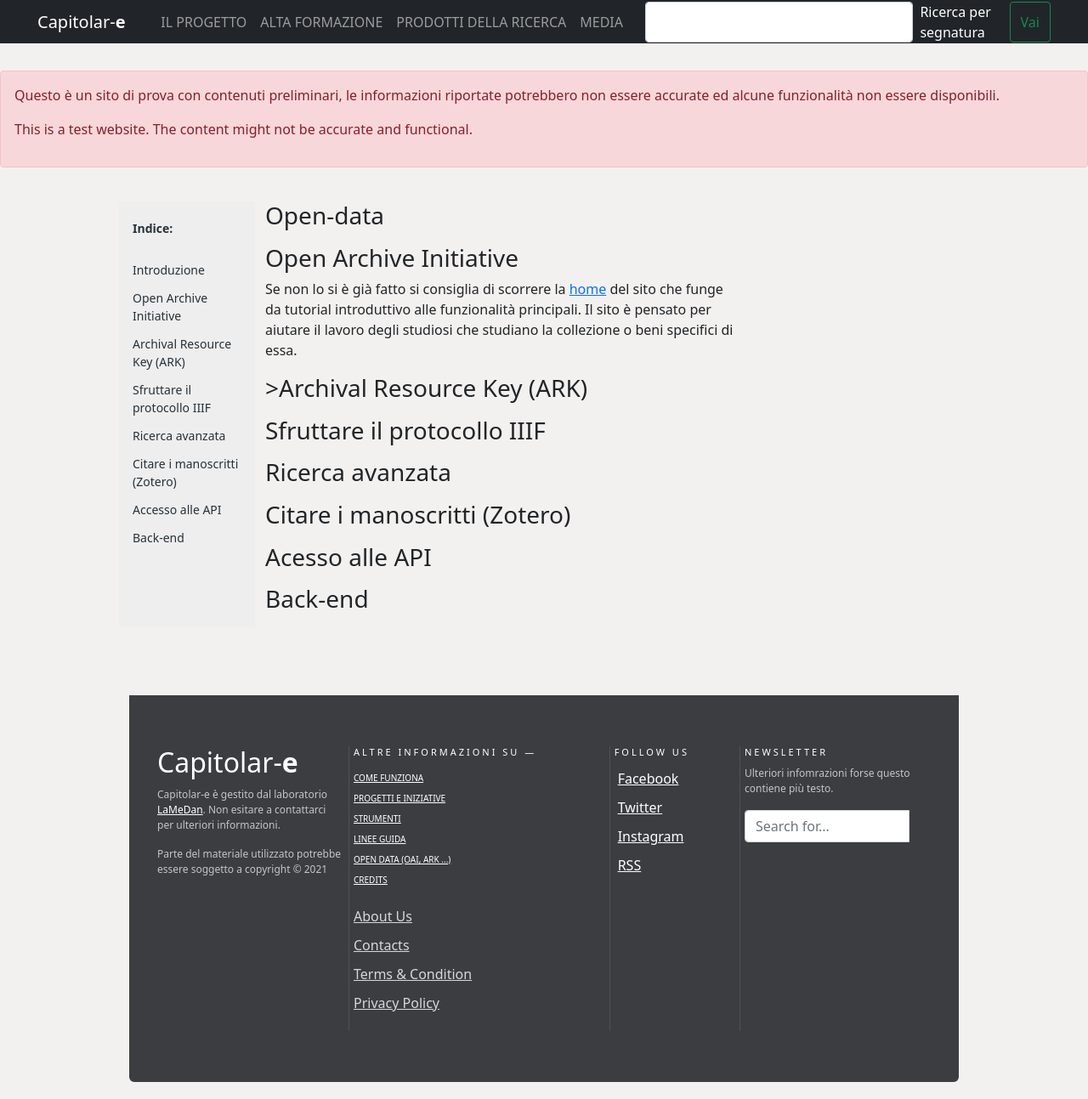
After one commit to AlessandroSaletti92/SitoBibCap, a Flask app: page /altaformazione in a window 1280 px wide. The commit adds this page. Shown: the whole page at 85% size. Run offline with Flask 2, Linux system fonts and the light colour scheme; some libraries are stand-ins or nearby versions.

Commit message:
Nuova versione

```diff
--- a/app.py
+++ b/app.py
@@ -32,6 +32,9 @@ def get_all_values(nested_dictionary):
         else:
             if (value == "") or (value is None):
                 nested_dictionary[key] = "Non disponibile"
+
+def sort_dec_int(var):
+	var['descrizione_interna'] = sorted(var['descrizione_interna'], key= lambda s: list(map(int, s['Descrizione_interna_id'].split('.'))))
 
 client = pymongo.MongoClient(databaseaddress_capitolare_mongo)
 
@@ -108,6 +111,18 @@ def opendata():
 def credits():
 	return render_template("credits.html")
 
+@app.route('/media')
+def media():
+	return render_template("media.html")
+
+@app.route('/altaformazione')
+def altaformazione():
+	return render_template("altaformazione.html")
+
+@app.route('/prodottidellaricerca')
+def prodottidellaricerca():
+	return render_template("prodottidellaricerca.html")
+
 @app.route('/bootstraptable')
 #TODO:remove
 def bootstraptable():
@@ -121,12 +136,16 @@ def search():
 		segnatura_id = segnaturecodici_dict[segnatura]
 		var = client.capitolare.codici.find_one({'segnatura_idx': segnatura_id})
 		get_all_values(var)
+		sort_dec_int(var)
+		#import pdb; pdb.set_trace()
 	return render_template("risultati2.html", codice=var)
 
 @app.route('/segnatura/<segnatura_id>')
 def segnatura(segnatura_id):
 	var = client.capitolare.codici.find_one({'segnatura_idx': segnatura_id})
+
 	get_all_values(var)
+	sort_dec_int(var)
 	return render_template("risultati2.html", codice=var)
 
 @app.route('/autocomplete', methods=['GET'])
--- /dev/null
+++ b/templates/altaformazione.html
@@ -0,0 +1,60 @@
+{% extends 'layout.html' %}
+{% block  body%}
+
+<div class="container withnavbar">
+    <br>
+    <div class="row">
+        <div class="sidenav">
+            <p><b>Indice:</b></p>
+            <a href="#intr">Introduzione</a>
+            <a href="#oai">Open Archive Initiative</a>
+            <a href="#ark">Archival Resource Key (ARK)</a>
+            <a href="#iiif">Sfruttare il protocollo IIIF</a>
+            <a href="#rice">Ricerca avanzata</a>
+            <a href="#cita">Citare i manoscritti (Zotero)</a>
+            <a href="#aapi">Accesso alle API</a>
+            <a href="#bknd">Back-end</a>
+        </div>
+        <div class="col-md-7 col-sm-6">
+        <section id="intr">
+        <h3>Open-data</h3>
+        <p>
+
+        </p>
+        </section>
+        <section id="oai">
+            <h3> Open Archive Initiative</h3>
+            <p>
+                Se non lo si è già fatto si consiglia di scorrere la <a href="\">home</a>
+                del sito che funge da tutorial introduttivo alle funzionalità principali. Il sito è pensato per aiutare il lavoro degli studiosi che studiano la collezione
+                o beni specifici di essa.
+            </p>
+        </section>
+        <section id="ark">
+            <h3>>Archival Resource Key (ARK)</h3>
+            <p></p>
+        </section>
+        <section id="iiif">
+            <h3> Sfruttare il protocollo IIIF</h3>
+            <p></p>
+        </section>
+        <section id="rice">
+            <h3> Ricerca avanzata</h3>
+            <p></p>
+        </section>
+        <section id="cita">
+            <h3> Citare i manoscritti (Zotero)</h3>
+            <p></p>
+        </section>
+        <section id="aapi">
+            <h3> Acesso alle API</h3>
+            <p></p>
+        </section>
+        <section id="bknd">
+            <h3> Back-end</h3>
+            <p></p>
+        </section>
+        <div>
+    </div>
+</div>
+{% endblock body %}
--- a/templates/includes/navbar2.html
+++ b/templates/includes/navbar2.html
@@ -7,13 +7,23 @@
     <div class="collapse navbar-collapse" id="navbarSupportedContent">
       <ul class="navbar-nav mx-auto mb-2 mb-lg-0">
         <li class="nav-item">
-          <a class="nav-link active" aria-current="page" href="/about" data-bs-target="#about">Il progetto</a>
+          <a class="nav-link active" aria-current="page" href="/about" data-bs-target="#about">IL PROGETTO</a>
         </li>
-        <li class="nav-item active">
+        <li class="nav-item">
+          <a class="nav-link active" aria-current="page" href="/altaformazione" data-bs-target="#altaformazione">ALTA FORMAZIONE</a>
+        </li>
+        <li class="nav-item">
+          <a class="nav-link active" aria-current="page" href="/prodottidellaricerca" data-bs-target="#prodottidellaricerca">PRODOTTI DELLA RICERCA</a>
+        </li>
+        <li class="nav-item">
+          <a class="nav-link active" aria-current="page" href="/media" data-bs-target="#media">MEDIA</a>
+        </li>
+
+<!--         <li class="nav-item active">
           <a class="nav-link" href="/esplora" data-bs-target="#esplora" data-target="#esplora">Esplora</a>
           <li class="nav-item active">
             <a class="nav-link" href="/ricerca" data-bs-target="#ricerca" data-target="#ricerca">Ricerca</a>
-          </li>
+          </li> -->
       </ul>
       <form class="d-flex"  data-target="#vai" data-bs-target="#vai" action="{{ url_for('search') }}" method="POST">
         <input class="form-control me-2 form-control input-lg" id="autocomplete" data-target="#vai" data-bs-target="#vai"   name="autocomplete" type="search" aria-label="Search">
```
Also changed, not shown: templates/index2.html (+12 -2 lines), templates/media.html (added, +39 -0 lines), templates/prodottidellaricerca.html (added, +60 -0 lines), templates/progetti.html (+6 -2 lines), 1 other file.
